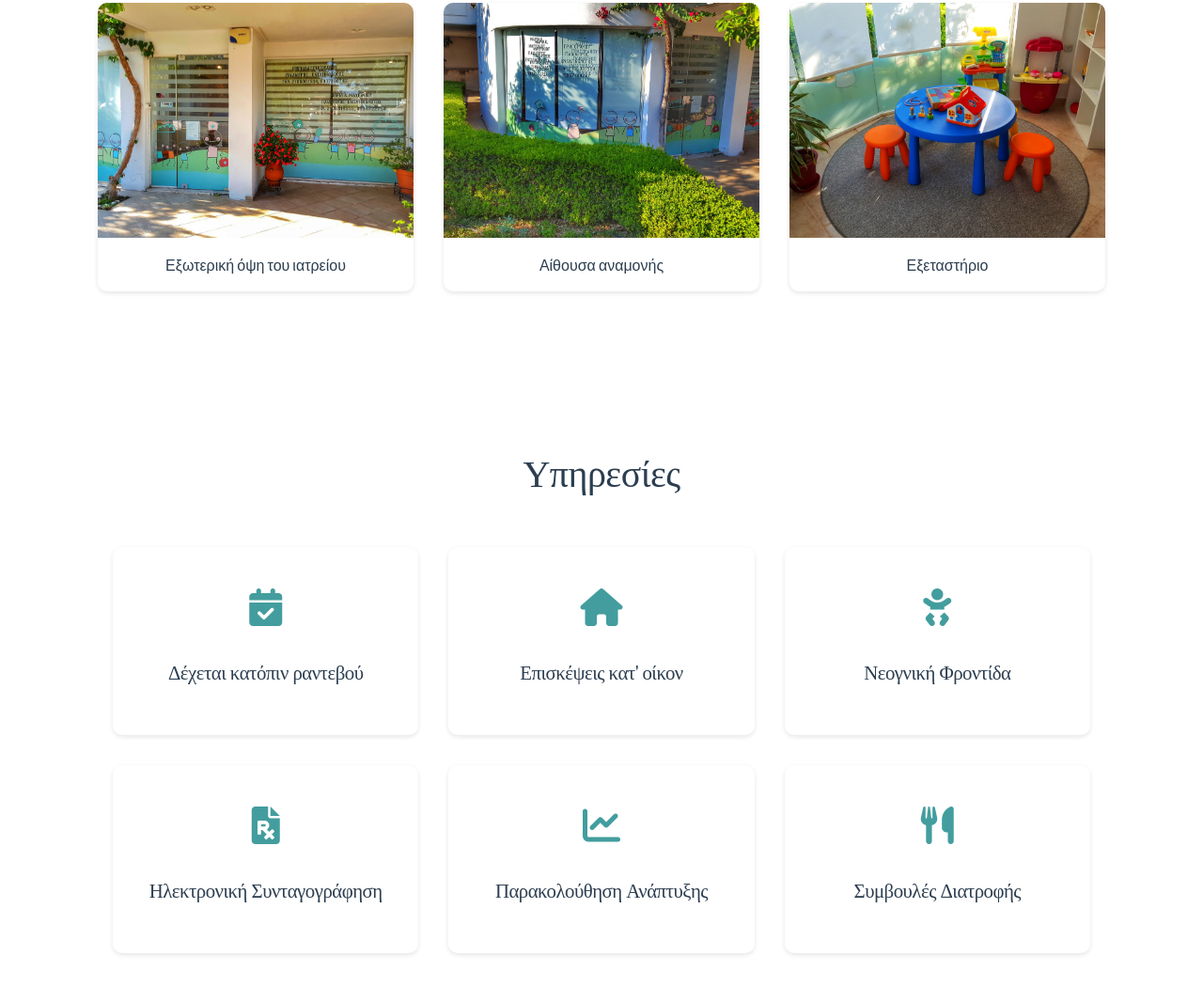
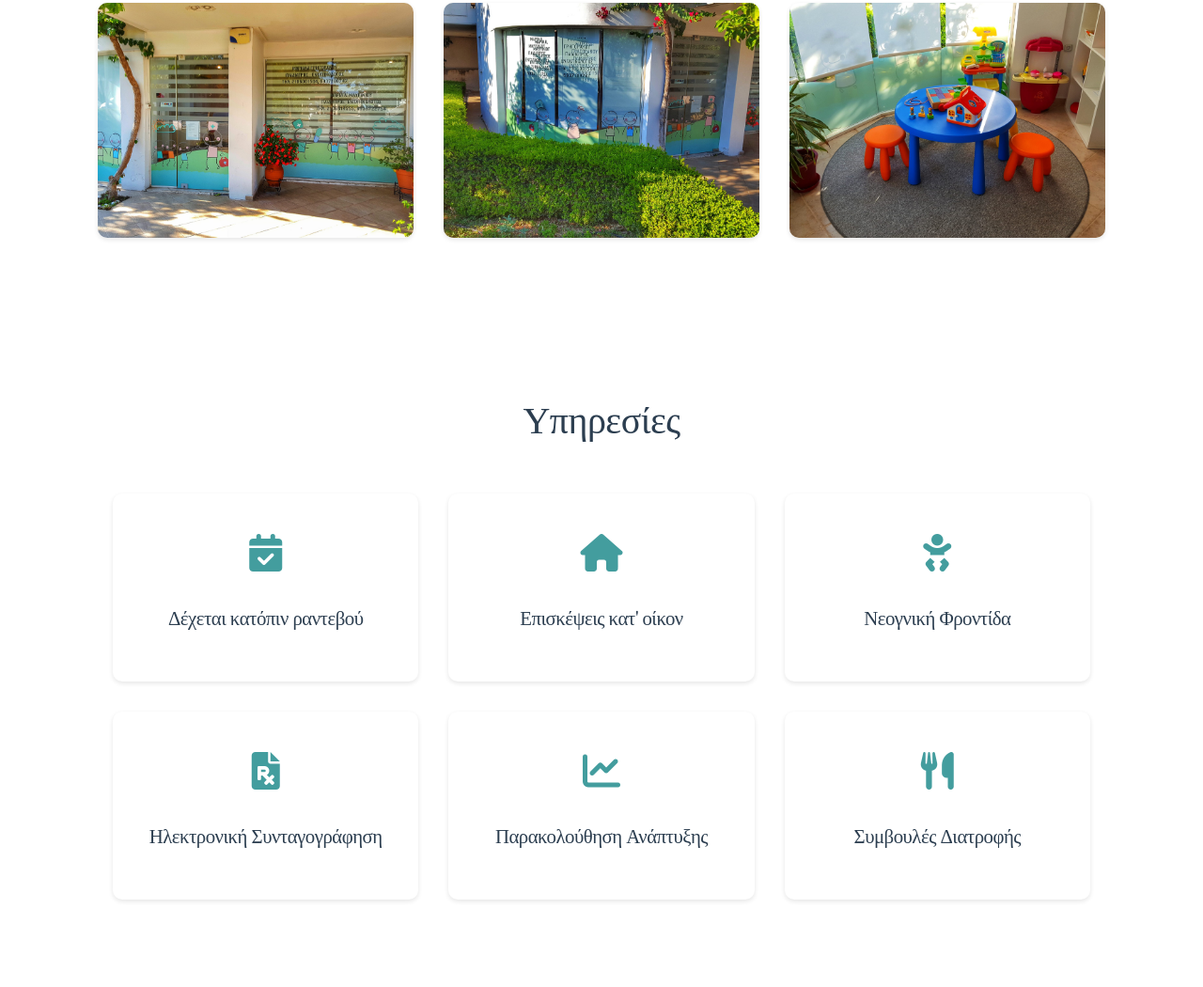
Before and after one commit to manoskouvarakis/evi-site, a plain HTML site: page index.html in a window 1280 px wide. Shown: the part 1996-3046 px from the top of the page at 94% size. Drawn offline with nearby package versions, Linux system fonts and the light colour scheme.

Commit message:
chore: removes description of gallery items
Drops the description of the gallery items since they do not provide
any useful information and do not look good.

```diff
--- a/index.html
+++ b/index.html
@@ -73,15 +73,12 @@
                 <div class="office-gallery">
                     <div class="gallery-item">
                         <img src="assets/images/office-1.jpg" alt="Ιατρείο - Εξωτερική όψη">
-                        <p>Εξωτερική όψη του ιατρείου</p>
                     </div>
                     <div class="gallery-item">
                         <img src="assets/images/office-2.jpg" alt="Ιατρείο - Αίθουσα αναμονής">
-                        <p>Αίθουσα αναμονής</p>
                     </div>
                     <div class="gallery-item">
                         <img src="assets/images/office-3.jpg" alt="Ιατρείο - Εξεταστήριο">
-                        <p>Εξεταστήριο</p>
                     </div>
                 </div>
             </div>
```
